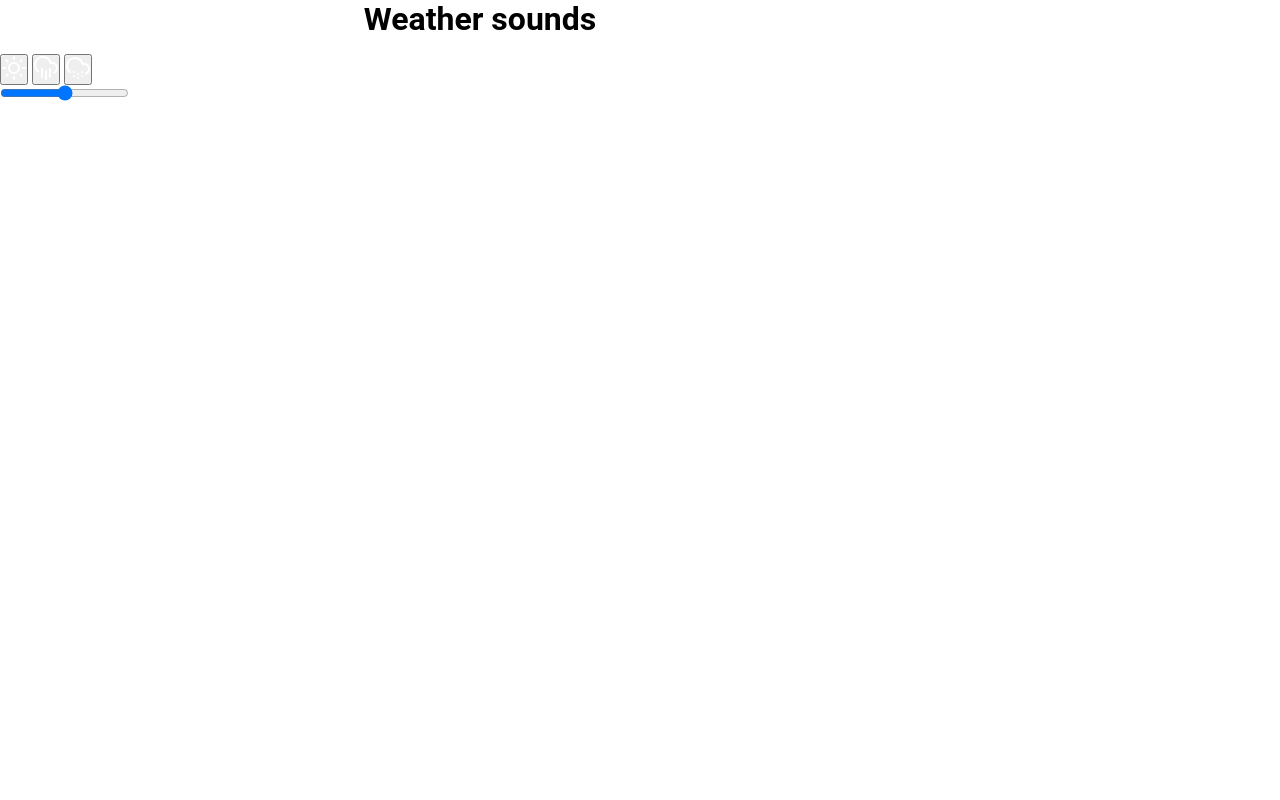
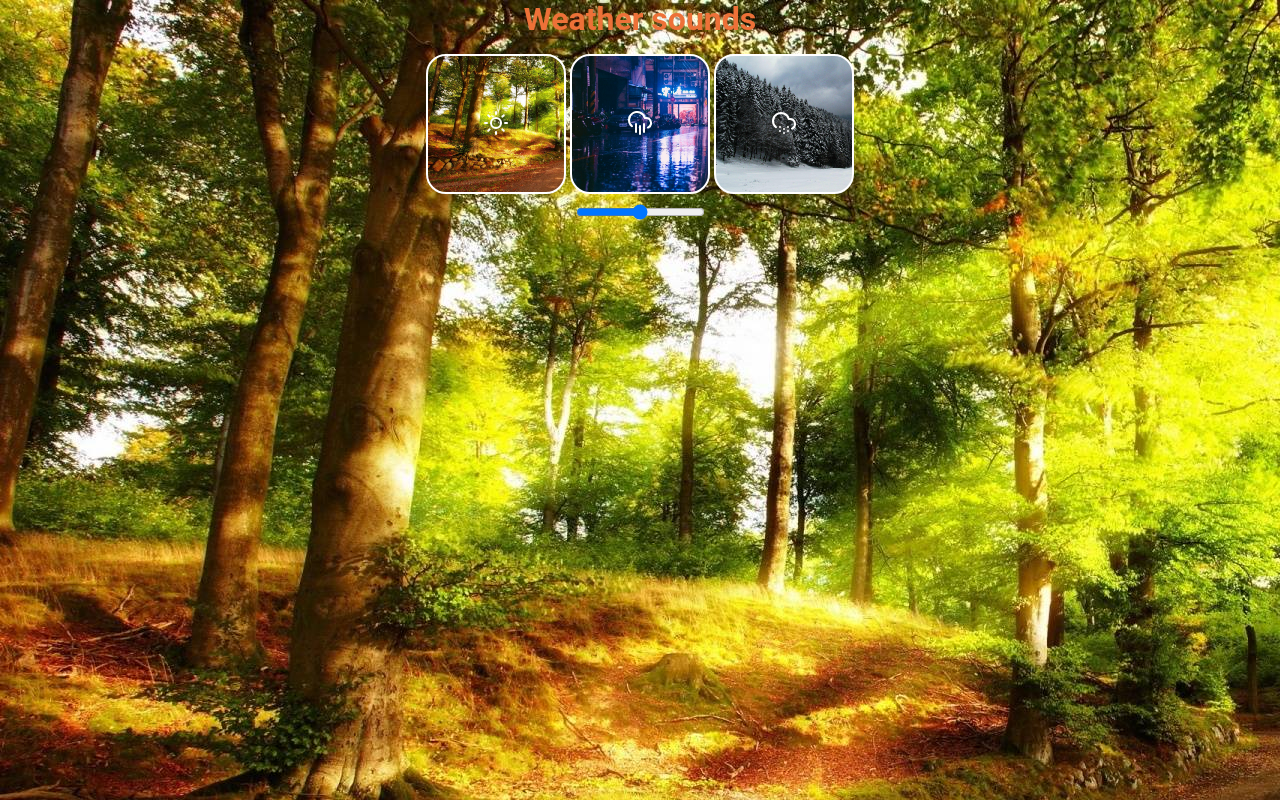
Before and after one commit to Agent2000/weather-sounds, a website built with webpack: page public/index.html in a window 1280 px wide. Built offline with nearby package versions, Linux system fonts and the light colour scheme.

Commit message:
disign(index.scss): add style btn

```diff
--- a/src/index.scss
+++ b/src/index.scss
@@ -11,22 +11,39 @@
 
 body {
   font-family: "Roboto", "sans-serif";
-  max-width: 960px;
   margin: 1 rem auto;
+  background-image: url("/assets/summer-bg.jpg");
 }
 
 h1 {
   text-align: center;
   margin-bottom: 1rem;
+  color: #ed7138;
 }
 
-ul {
-  list-style: none;
+.audio-btn-group {
+  text-align: center;
+}
 
-  li {
-    padding: 1rem 2rem;
-    border: 1px solid #ccc;
-    border-radius: 10px;
-    margin-bottom: 1rem;
-  }
+.btn {
+  width: 140px;
+  height: 140px;
+  border: solid 2px white;
+  border-radius: 20px;
+  background-size: cover;
+  background-repeat: no-repeat;
 }
+.btn-rain {
+  background-image: url("/assets/rainy-bg.jpg");
+}
+.btn-summer {
+  background-image: url("/assets/summer-bg.jpg");
+}
+.btn-winter {
+  background-image: url("/assets/winter-bg.jpg");
+}
+
+.volume {
+  text-align: center;
+  padding-top: 10px;
+}
```
